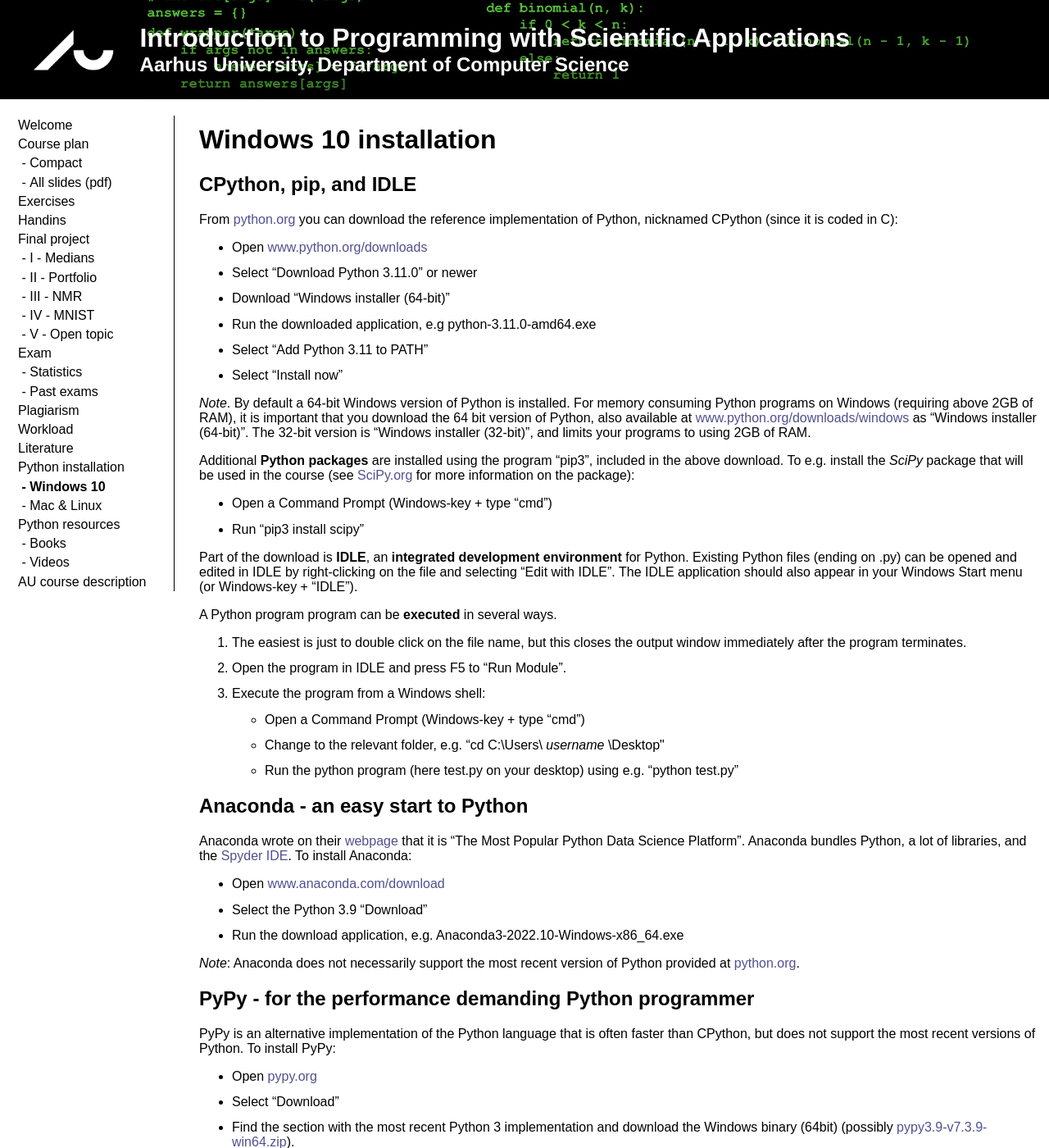
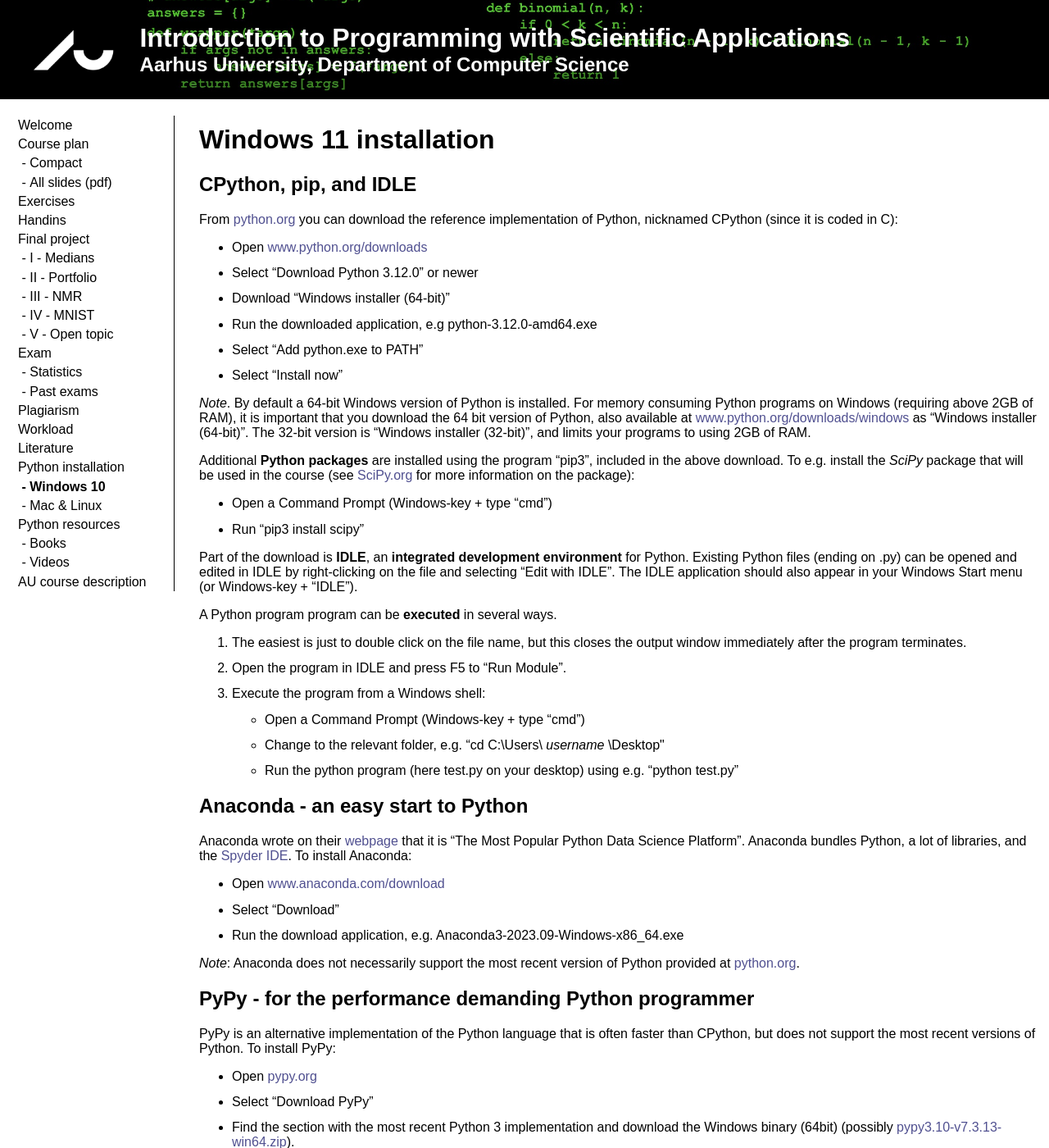
Before and after one commit to gsbrodal/gsbrodal.github.io, a Jekyll site: the page built from ipsa/install-windows.md, in a window 1280 px wide and 1400 px high. Shown: the whole window at 82% size. Built offline with Jekyll 4.4.1, drawn with Linux system fonts in a browser that asks for light colours; our own code applies the rules of GitHub Pages for plain Markdown files; some of the changed text lies outside the part shown.

Commit message:
resources updated

```diff
--- a/_config.yml
+++ b/_config.yml
@@ -58,4 +58,4 @@
   - title: "&nbsp;-&nbsp;Videos"
     url: "resources-videos"
   - title: "AU course description"
-    url: "https://kursuskatalog.au.dk/en/course/117934/Introduction-to-Programming-with-Scientific-Applications"
+    url: "https://kursuskatalog.au.dk/en/course/123832/Introduction-to-Programming-with-Scientific-Applications"
--- a/ipsa/install-windows.md
+++ b/ipsa/install-windows.md
@@ -1,14 +1,14 @@
-# Windows 10 installation
+# Windows 11 installation
 
 ## CPython, pip, and IDLE
 
 From [python.org](https://www.python.org/downloads) you can download the reference implementation of Python, nicknamed CPython (since it is coded in C):
 
 * Open [www.python.org/downloads](https://www.python.org/downloads)
-* Select "Download Python 3.11.0" or newer
+* Select "Download Python 3.12.0" or newer
 * Download "Windows installer (64-bit)"
-* Run the downloaded application, e.g python-3.11.0-amd64.exe
-* Select "Add Python 3.11 to PATH"
+* Run the downloaded application, e.g python-3.12.0-amd64.exe
+* Select "Add python.exe to PATH"
 * Select "Install now"
 
 _Note_. By default a 64-bit Windows version of Python is installed. For memory consuming Python programs on Windows (requiring above 2GB of RAM), it is important that you download the 64 bit version of Python, also available at [www.python.org/downloads/windows](https://www.python.org/downloads/windows) as "Windows installer (64-bit)". The 32-bit version is "Windows installer (32-bit)", and limits your programs to using 2GB of RAM.
@@ -34,8 +34,8 @@
 Anaconda wrote on their [webpage](https://www.anaconda.com) that it is "The Most Popular Python Data Science Platform". Anaconda bundles Python, a lot of libraries, and the [Spyder IDE](https://github.com/spyder-ide). To install Anaconda:
 
 * Open [www.anaconda.com/download](https://www.anaconda.com/download)
-* Select the Python 3.9 "Download"
-* Run the download application,	e.g. Anaconda3-2022.10-Windows-x86_64.exe
+* Select "Download"
+* Run the download application,	e.g. Anaconda3-2023.09-Windows-x86_64.exe
 
 _Note_: Anaconda does not necessarily support the most recent version of Python provided at [python.org](https://www.python.org).
 
@@ -44,13 +44,13 @@
 PyPy is an alternative implementation of the Python language that is often faster than CPython, but does not support the most recent versions of Python. To install PyPy:
 
 * Open [pypy.org](https://pypy.org)
-* Select "Download"
-* Find the section with the most recent Python 3 implementation	and download the Windows binary (64bit) (possibly [pypy3.9-v7.3.9-win64.zip](https://downloads.python.org/pypy/pypy3.9-v7.3.9-win64.zip)).
+* Select "Download PyPy"
+* Find the section with the most recent Python 3 implementation	and download the Windows binary (64bit) (possibly [pypy3.10-v7.3.13-win64.zip](https://downloads.python.org/pypy/pypy3.10-v7.3.13-win64.zip)).
 * Unzip the download folder and move the folder to an appropriate place, e.g. C:\Program Files\
 * Add the PyPy folder to your path:
     * Windows-key + "Edit the system environment variables"
     * Select "Environment variables"
     * Select "Path"
-    * Select "New" and add the path to the folder with pypy3.exe, e.g. C:\Program Files\pypy3.9-v7.3.9-win64\
+    * Select "New" and add the path to the folder with pypy3.exe, e.g. C:\Program Files\pypy3.10-v7.3.13-win64\
 
 The speed improvements of PyPy over CPython are due to the usage of the Just-In-Time compilation technique, that e.g. also is used inside the Google Chrome browser for executing JavaScript (see the Wikipedia page on [Chrome V8](https://en.wikipedia.org/wiki/Chrome_V8) and by Java Virtual Machines for executing Java programs (bytecode) (see more on [Just-In-Time compilation](https://en.wikipedia.org/wiki/Just-in-time_compilation) on Wikipedia).
```
Also changed, not shown: ipsa/exam-rules.md (+1 -1 lines).
